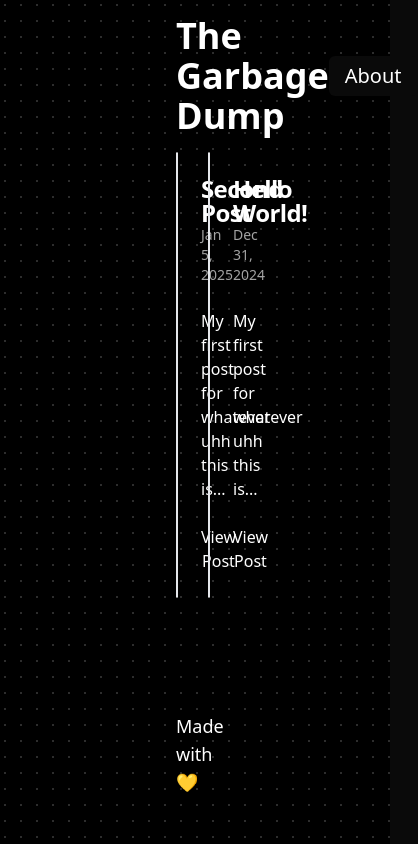
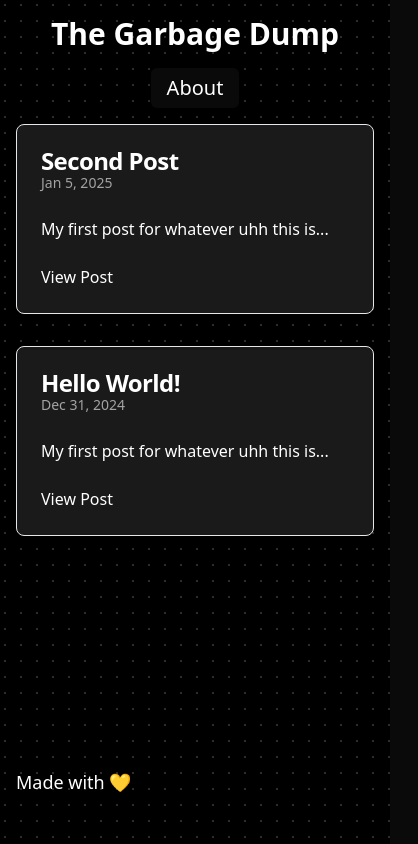
Before and after one commit to Steven-UY/personal-blog, a Next.js app: page / in a window 390 px wide. Shown: the whole page, 418 px wide, since content can reach past the window. Built offline with nearby package versions, Linux system fonts and the light colour scheme.

Commit message:
mobile format for posts and header confgiured

```diff
--- a/src/app/layout.tsx
+++ b/src/app/layout.tsx
@@ -28,10 +28,10 @@ export default function RootLayout({
       <body
         className={`${geistSans.variable} ${geistMono.variable} antialiased`}
       >
-        <div className = "min-h-screen flex flex-col w-full dark:bg-black bg-white  dark:bg-dot-white/[0.4] bg-dot-black/[0.2] px-44">
-        <Header></Header>
-        <main className="flex-grow">{children}</main>
-        <Footer></Footer>
+        <div className = "min-h-screen flex flex-col w-full dark:bg-black bg-white  dark:bg-dot-white/[0.4] bg-dot-black/[0.2]">
+          <div className = "px-4 sm:px-6 md:px-8 lg:px-24 xl:px-44"><Header></Header></div>
+            <main className="flex-grow px-4 sm:px-6 md:px-8 lg:px-24 xl:px-44">{children}</main>
+          <div className = "px-4 sm:px-6 md:px-8 lg:px-24 xl:px-44"><Footer></Footer></div>
         </div>
       </body>
     </html>
--- a/src/app/page.tsx
+++ b/src/app/page.tsx
@@ -17,8 +17,8 @@ export default function Home() {
     });
 
   return (
-    <main>
-      <div className="grid grid-cols-3 gap-8">
+    <main className = "container mx-auto">
+      <div className="grid grid-cols-1 sm:grid-cols-2 lg:grid-cols-3 gap-8">
         {visiblePosts.map((post, postIndex) => {
           return(
             <PostCard key={postIndex} post={post}></PostCard>
--- a/src/components/Header.tsx
+++ b/src/components/Header.tsx
@@ -15,9 +15,9 @@ import {
 const Header = () => {
     return (
         <nav className = "text-card-foreground shadow-md">
-            <div className="container mx-auto flex items-center justify-between py-4">
+            <div className="container mx-auto flex flex-col sm:flex-row items-center justify-between py-4 space-y-4 sm:space-y-0">
                 <Link href={`/`}>
-                    <h1 className="text-4xl font-bold cursor-pointer hover:underline">The Garbage Dump</h1>
+                    <h1 className="text-3xl sm:text-4xl font-bold cursor-pointer hover:underline">The Garbage Dump</h1>
                 </Link>
                 <NavigationMenu>
                     <NavigationMenuList>
```
